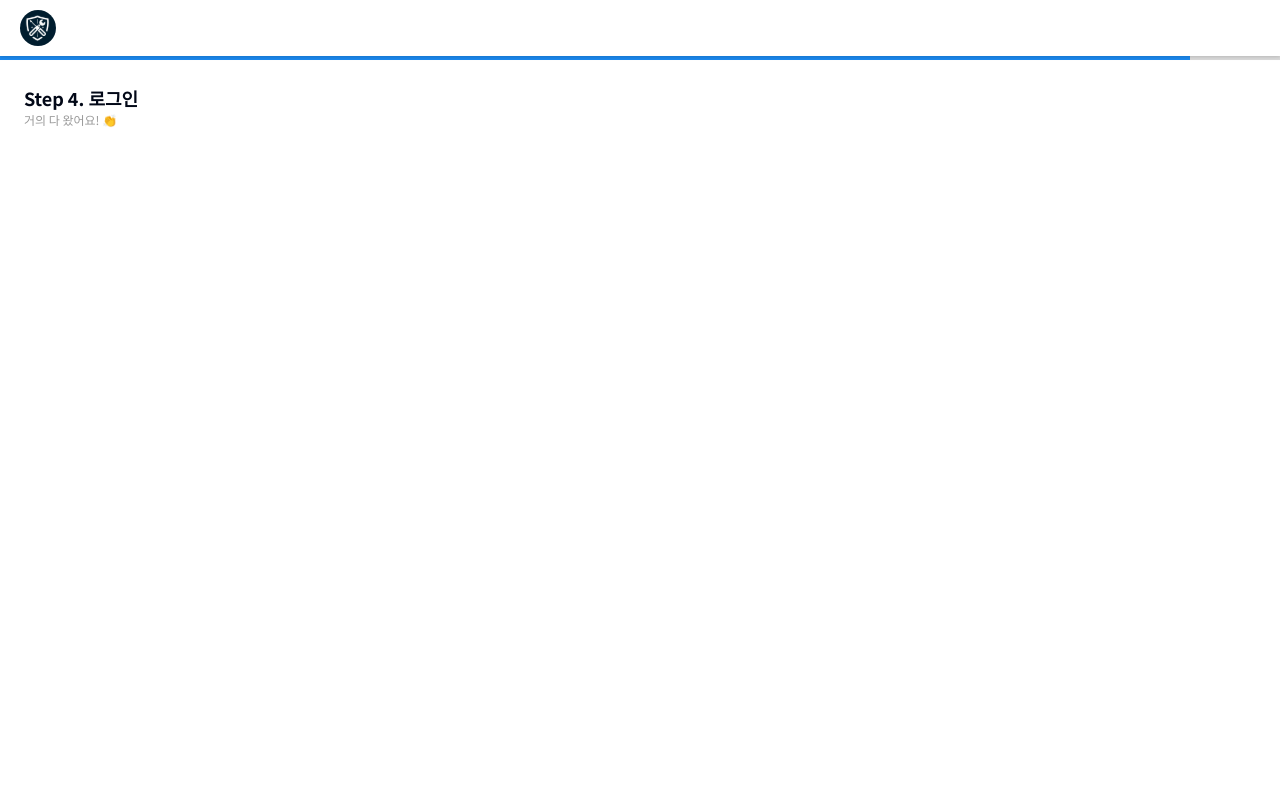
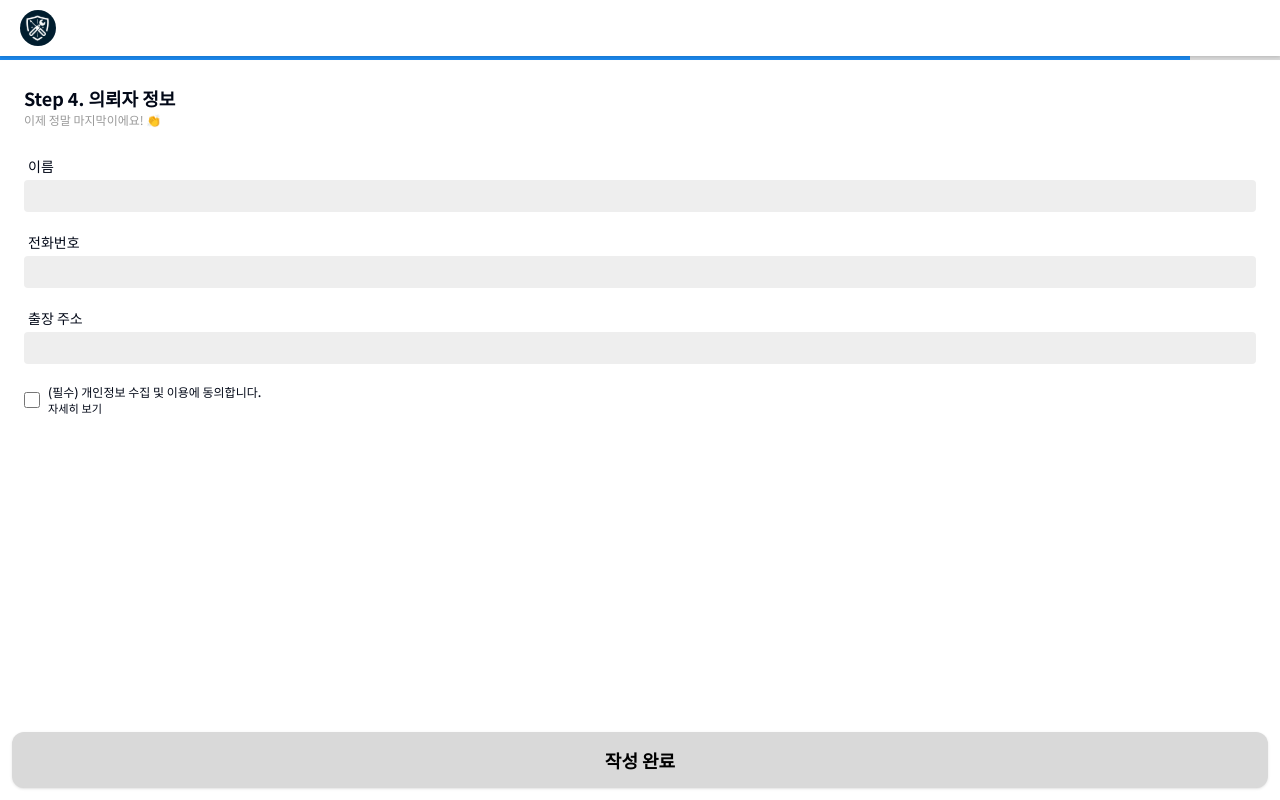
Before and after one commit to CaChiJ/repair-helper-web, a Next.js app: page /reservation/step4 in a window 1280 px wide. Built offline with nearby package versions, Linux system fonts and the light colour scheme.

Commit message:
feat: step 4 의뢰자 정보 수집

```diff
--- a/app/reservation/step4/page.tsx
+++ b/app/reservation/step4/page.tsx
@@ -1,6 +1,21 @@
+"use client";
+
 import Headline from "@/app/ui/headline/headline";
+import Link from "next/link";
+import { useState } from "react";
 
-export default function Page() {
+export default function Page({
+  searchParams,
+}: {
+  searchParams: { [key: string]: string | string[] | undefined };
+}) {
+  const [name, setName] = useState<string>("");
+  const [phone, setPhone] = useState<string>("");
+  const [address, setAddress] = useState<string>("");
+  const [isAgreed, setIsAgreed] = useState<boolean>(false);
+
+  const isFilled = name !== "" && phone !== "" && address !== "" && isAgreed;
+
   return (
     <div>
       <div className="w-full h-1 bg-[#D9D9D9]">
@@ -9,11 +24,79 @@ export default function Page() {
 
       <div className="ml-6 mt-6 mb-7">
         <Headline
-          title="Step 4. 로그인"
-          description="거의 다 왔어요! 👏"
+          title="Step 4. 의뢰자 정보"
+          description="이제 정말 마지막이에요! 👏"
         />
       </div>
 
+      <div className="flex flex-col gap-5 w-full px-6">
+        <div>
+          <span className="flex flex-col font-medium text-sm mb-1 ml-1">
+            이름
+          </span>
+          <input
+            type="text"
+            className="bg-[#EEEEEE] rounded-sm w-full h-8 px-2 py-1"
+            onChange={(event) => setName(event.target.value)}
+          />
+        </div>
+
+        <div>
+          <span className="flex flex-col font-medium text-sm mb-1 ml-1">
+            전화번호
+          </span>
+          <input
+            type="text"
+            className="bg-[#EEEEEE] rounded-sm w-full h-8 px-2 py-1"
+            onChange={(event) => setPhone(event.target.value)}
+          />
+        </div>
+
+        <div>
+          <span className="flex flex-col font-medium text-sm mb-1 ml-1">
+            출장 주소
+          </span>
+          <input
+            type="text"
+            className="bg-[#EEEEEE] rounded-sm w-full h-8 px-2 py-1"
+            onChange={(event) => setAddress(event.target.value)}
+          />
+        </div>
+
+        <div className="flex flex-row items-center gap-2">
+          <input type="checkbox" className="w-4 h-4" onChange={(event) => {setIsAgreed(event.target.checked)}} />
+          <div className="flex flex-col ">
+            <span className="font-medium text-xs">
+              (필수) 개인정보 수집 및 이용에 동의합니다.
+            </span>
+            <span className="text-[0.7rem]">자세히 보기</span>
+          </div>
+        </div>
+      </div>
+
+      <Link
+        className={`${
+          isFilled ? "" : "pointer-events-none"
+        } fixed left-0 right-0 bottom-0 flex justify-center items-center rounded-xl ${
+          isFilled ? "text-white" : "text-black"
+        } ${
+          isFilled ? "bg-highlight" : "bg-[#D9D9D9]"
+        } text-lg font-bold h-14 mx-3 mb-3 shadow transition`}
+        href={{
+          pathname: "/reservation/complete",
+          query: {
+            ...searchParams,
+            name: name,
+            phone: phone,
+            address: address,
+            isAgreed: isAgreed,
+          },
+        }}
+        aria-disabled={!isFilled}
+        tabIndex={isFilled ? undefined : -1}
+      >
+        작성 완료
+      </Link>
     </div>
   );
 }
--- a/app/reservation/step5/page.tsx
+++ /dev/null
@@ -1,20 +0,0 @@
-import Headline from "@/app/ui/headline/headline";
-
-export default function Page() {
-    return (
-        <div>
-          <div className="w-full h-1 bg-[#D9D9D9]">
-            <div className="w-[93vw] h-1 bg-highlight" />
-          </div>
-
-          <div className="ml-6 mt-6 mb-7">
-            <Headline
-              title="Step 5. 의뢰자 정보"
-              description="이제 정말 마지막이에요! 👏"
-            />
-          </div>
-
-
-        </div>
-      );
-    }
--- a/app/ui/fonts.ts
+++ b/app/ui/fonts.ts
@@ -2,5 +2,5 @@ import { Noto_Sans_KR } from 'next/font/google';
 
 export const notoSansKR = Noto_Sans_KR({
     subsets: ["latin"],
-    weight: ["100", "400", "700", "900"],
+    weight: ["100", "200", "300", "400", "500", "600", "700", "900"],
 })
```
Also changed, not shown: app/reservation/complete/page.tsx (renamed from app/reservation/finish/page.tsx).
